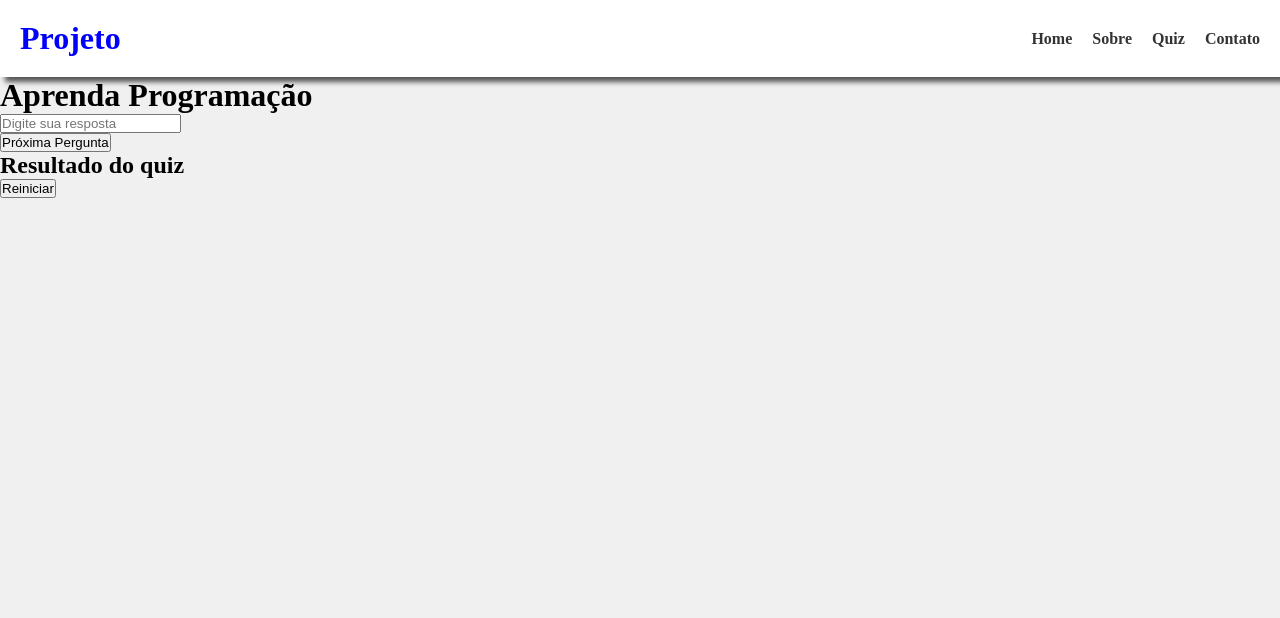
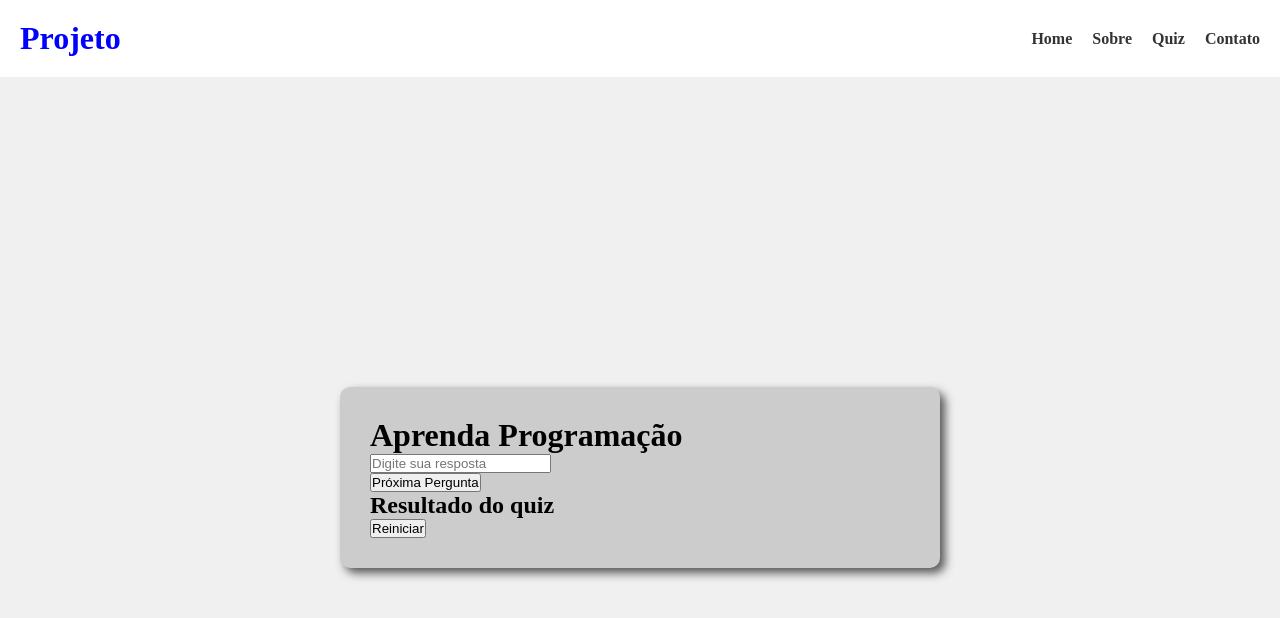
Before and after one commit to MatheusBispoFaria/Projeto4-web-, a plain HTML site: page src/pages/quiz.html in a window 1280 px wide. Drawn offline with Linux system fonts and the light colour scheme.

Commit message:
iniciando o css

```diff
--- a/src/css/estilo.css
+++ b/src/css/estilo.css
@@ -40,3 +40,20 @@ header #logo{
     height: 100vh;
     object-fit: cover; /* ocupa todo o espaço*/
 }
+#container-quiz{
+    background: #f0f0f0;
+    display: flex;
+    justify-content: center;
+    align-items:center;
+    min-height: 100vh;
+    margin: 0;
+}
+
+.quiz{
+    background: #ccc;
+    padding: 30px;
+    border-radius: 10px;
+    box-shadow: 5px 5px 10px #555;
+    width: 80%;
+    max-width: 600px;
+}
--- a/src/pages/quiz.html
+++ b/src/pages/quiz.html
@@ -8,9 +8,6 @@
     <title>Quiz</title>
 </head>
 <body>
-
-
-
     <header>
         <h1 id="logo">Projeto</h1>
         <nav>
@@ -44,6 +41,6 @@
 
     </main>
 
-
+    <script src="./src/js/quiz.js"></script>
 </body>
 </html>
```
